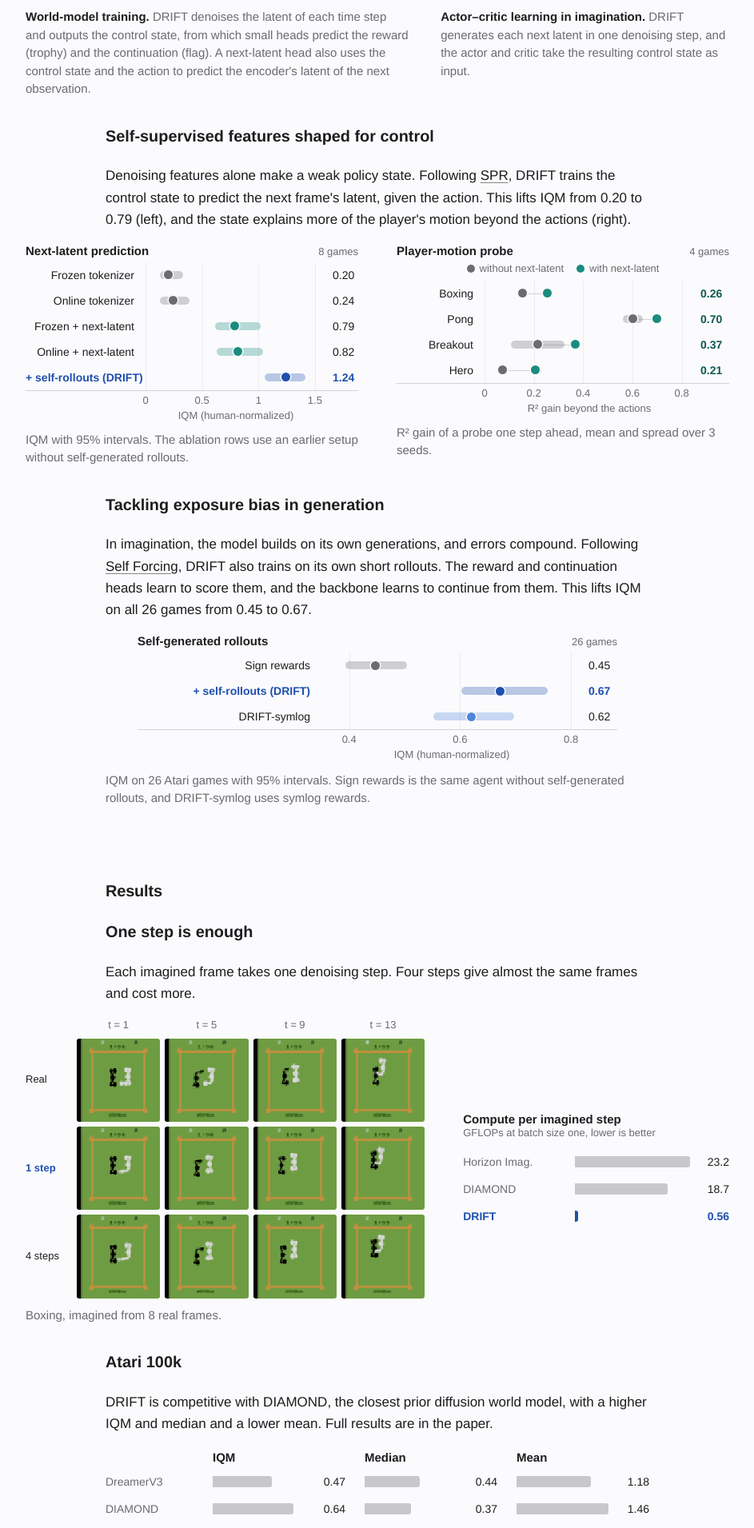
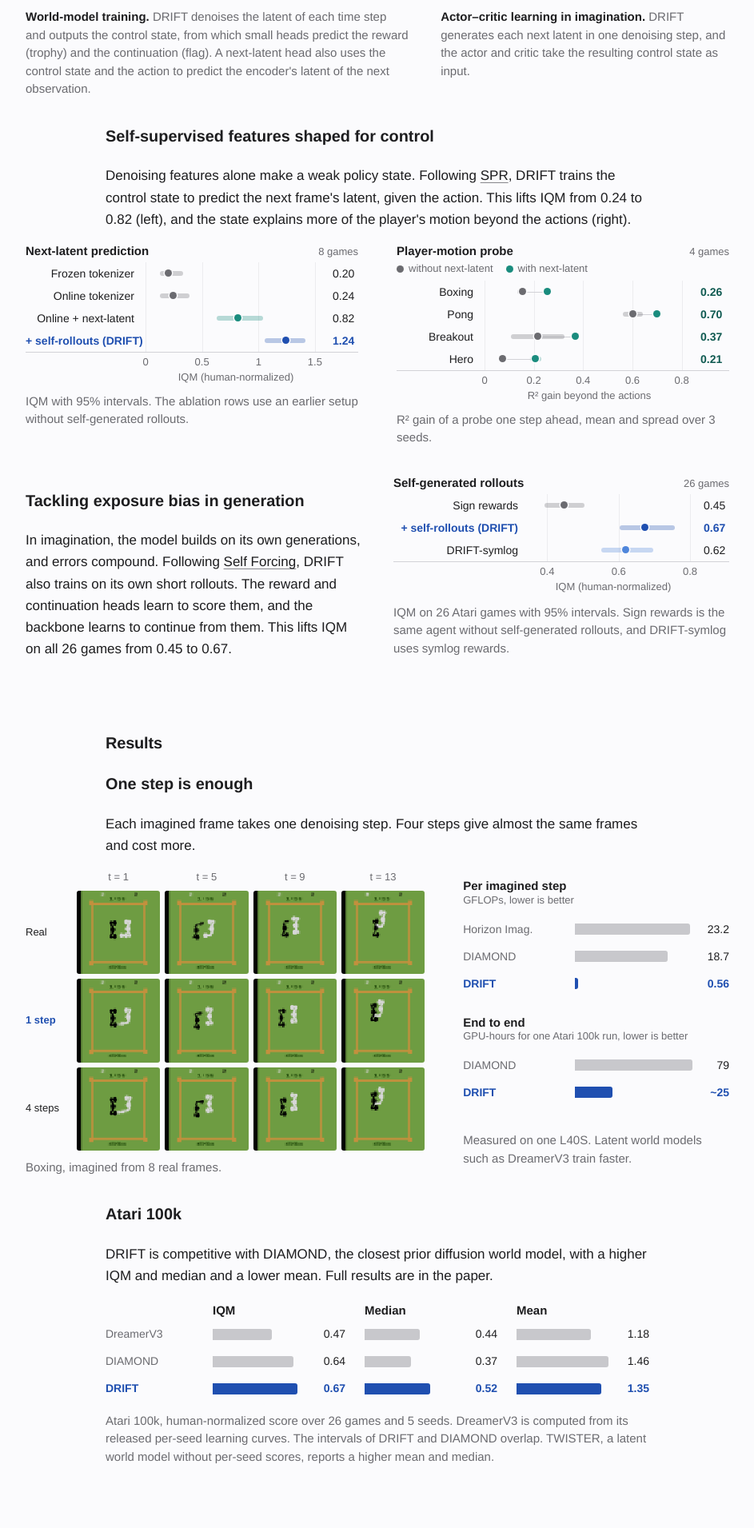
Before and after one commit to rabiulcste/rabiulcste.github.io, a Jekyll site: the page built from drift-world-model/index.html, in a window 1280 px wide. Shown: the part 2295-4206 px from the top of the page at 80% size, without its empty margins (168-1111 px from the left). Built offline with Jekyll 4.4.1, drawn with Linux system fonts in a browser that asks for light colours.

Commit message:
DRIFT page: thinner marks, standard legend, end-to-end compute, exposure-bias text beside plot

```diff
--- a/css/project.css
+++ b/css/project.css
@@ -233,13 +233,13 @@ footer.site a { color: var(--muted); text-decoration: none; }
 .drift-abl { max-width: 600px; margin: 0 auto; font-size: 14px; line-height: 1.3; color: var(--text); font-variant-numeric: tabular-nums; --c: var(--muted); }
 .drift-abl-head { display: flex; justify-content: space-between; align-items: baseline; font-size: 15px; font-weight: 600; margin-bottom: 4px; }
 .drift-abl-note { font-size: 13px; font-weight: 400; color: var(--muted); }
-.drift-abl-row { display: grid; grid-template-columns: 230px minmax(0, 1fr) 44px; align-items: center; height: 32px; }
+.drift-abl-row { display: grid; grid-template-columns: 230px minmax(0, 1fr) 44px; align-items: center; height: 28px; }
 .drift-abl-lab { padding-right: 14px; text-align: right; white-space: nowrap; }
 .drift-abl .lab-short { display: none; }
 .drift-abl-trk { position: relative; height: 100%; }
 .drift-abl-trk .gl { position: absolute; top: 0; bottom: 0; border-left: 1px solid var(--drift-grid); }
-.drift-abl-trk .band { position: absolute; top: 50%; height: 10px; margin-top: -5px; border-radius: 5px; background: var(--c); opacity: 0.3; }
-.drift-abl-trk .dot { position: absolute; top: 50%; width: 11px; height: 11px; margin: -5.5px 0 0 -5.5px; border-radius: 50%; background: var(--c); box-shadow: 0 0 0 1.5px var(--bg-page); }
+.drift-abl-trk .band { position: absolute; top: 50%; height: 6px; margin-top: -3px; border-radius: 3px; background: var(--c); opacity: 0.3; }
+.drift-abl-trk .dot { position: absolute; top: 50%; width: 9px; height: 9px; margin: -4.5px 0 0 -4.5px; border-radius: 50%; background: var(--c); box-shadow: 0 0 0 1.5px var(--bg-page); }
 .drift-abl-val { padding-left: 8px; }
 .drift-abl--nl { --c: var(--drift-teal); }
 .drift-abl--sf { --c: var(--drift); }
@@ -267,9 +267,9 @@ footer.site a { color: var(--muted); text-decoration: none; }
 .drift-probe .band { --c: var(--muted); }
 .drift-probe .band-w, .drift-probe .dot-w { --c: var(--drift-teal); }
 .drift-probe .drift-abl-val { color: var(--drift-teal-t); font-weight: 600; }
-.drift-probe-key { display: flex; gap: 20px; justify-content: center; margin-bottom: 6px; font-size: 13px; color: var(--muted); }
+.drift-probe-key { display: flex; gap: 20px; justify-content: flex-start; margin-bottom: 6px; font-size: 13px; color: var(--muted); }
 .drift-probe-key span { white-space: nowrap; }
-.drift-probe-key span::before { content: ""; display: inline-block; width: 10px; height: 10px; border-radius: 50%; margin-right: 6px; vertical-align: -1px; background: var(--muted); }
+.drift-probe-key span::before { content: ""; display: inline-block; width: 9px; height: 9px; border-radius: 50%; margin-right: 6px; vertical-align: -1px; background: var(--muted); }
 .drift-probe-key .k-w::before { background: var(--drift-teal); }
 /* Two result panels side by side (next-latent ablation, probe); stacked on phones. Panel (a) uses short labels here. */
 .drift-pair { display: grid; grid-template-columns: minmax(0, 1fr) minmax(0, 1fr); gap: 48px; align-items: start; }
@@ -277,11 +277,21 @@ footer.site a { color: var(--muted); text-decoration: none; }
 .drift-pair .drift-abl .lab-full { display: none; } .drift-pair .drift-abl .lab-short { display: inline; }
 .drift-pair .drift-abl:not(.drift-probe) .drift-abl-row { grid-template-columns: 150px minmax(0, 1fr) 40px; }
 .drift-pair .drift-abl:not(.drift-probe) .drift-abl-ax { padding-left: 150px; padding-right: 40px; }
-.drift-pair .drift-probe-key { justify-content: center; flex-wrap: wrap; gap: 4px 16px; }
+.drift-pair .drift-probe-key { justify-content: flex-start; flex-wrap: wrap; gap: 4px 16px; }
 .drift-pair--steps { grid-template-columns: minmax(0, 3fr) minmax(0, 2fr); align-items: center; }
 .drift-pair--steps .drift-frames .t1, .drift-pair--steps .drift-frames .t3, .drift-pair--steps .drift-frames .t5, .drift-pair--steps .drift-frames .t7 { display: none; }
 .drift-pair--steps .drift-frames-row { grid-template-columns: 58px repeat(4, minmax(0, 1fr)); }
 .drift-pair--steps .drift-frames, .drift-pair--steps .drift-bars--one { max-width: none; }
+.drift-compute { display: grid; gap: 22px; }
+.drift-compute .drift-bars--one { margin: 0; width: 100%; }
+.drift-abl--narrow { max-width: 440px; }
+.drift-abl--narrow .drift-abl-row { grid-template-columns: 170px minmax(0, 1fr) 40px; }
+.drift-abl--narrow .drift-abl-ax { padding-left: 170px; padding-right: 40px; }
+/* Text beside its plot on desktop; stacked on phones. */
+.drift-split { display: grid; grid-template-columns: minmax(0, 1fr) minmax(0, 1fr); gap: 40px; align-items: center; margin-block: 8px; }
+.drift-split p { margin-bottom: 0; }
+.drift-split > .fig { margin: 0; }
+.drift-split .drift-abl--narrow { max-width: none; }
 .drift-pair-cap { margin: 10px 0 0; color: var(--muted); font-size: var(--text-secondary); line-height: 1.5; }
 /* DRIFT clips: text-free video on a white canvas, labels drawn by the page in the canvas' blank strips. The Atari and Craftium
    grids come in a 4-column and a 2-column (phone) cut; only the one shown is loaded (preload none, played by the page script). */
@@ -296,6 +306,10 @@ footer.site a { color: var(--muted); text-decoration: none; }
     .drift-pair .drift-abl { max-width: none; }
     .drift-pair .drift-abl:not(.drift-probe) .drift-abl-row { grid-template-columns: 150px minmax(0, 1fr) 38px; }
     .drift-pair .drift-probe-key { font-size: 12px; }
+    .drift-split { grid-template-columns: minmax(0, 1fr); gap: 16px; }
+    .drift-split > .fig { padding: 0 12px; }
+    .drift-abl--narrow .drift-abl-row { grid-template-columns: 150px minmax(0, 1fr) 38px; }
+    .drift-abl--narrow .drift-abl-ax { padding-left: 150px; padding-right: 38px; }
     .drift-frames { max-width: calc(100% - 24px); gap: 5px; }
     .drift-frames-row { grid-template-columns: 54px repeat(4, minmax(0, 1fr)); gap: 5px; }
     .drift-frames .t1, .drift-frames .t3, .drift-frames .t5, .drift-frames .t7 { display: none; }
--- a/drift-world-model/index.html
+++ b/drift-world-model/index.html
@@ -303,15 +303,14 @@ bibtex: |
         <figcaption class="drift-steps wide"><p><strong>World-model training.</strong> DRIFT denoises the latent of each time step and outputs the control state, from which small heads predict the reward (trophy) and the continuation (flag). A next-latent head also uses the control state and the action to predict the encoder's latent of the next observation.</p><p><strong>Actor&ndash;critic learning in imagination.</strong> DRIFT generates each next latent in one denoising step, and the actor and critic take the resulting control state as input.</p></figcaption>
     </figure>
     <h3>Self-supervised features shaped for control</h3>
-    <p>Denoising features alone make a weak policy state. Following <a href="https://arxiv.org/abs/2007.05929">SPR</a>, DRIFT trains the control state to predict the next frame's latent, given the action. This lifts IQM from 0.20 to 0.79 (left), and the state explains more of the player's motion beyond the actions (right).</p>
+    <p>Denoising features alone make a weak policy state. Following <a href="https://arxiv.org/abs/2007.05929">SPR</a>, DRIFT trains the control state to predict the next frame's latent, given the action. This lifts IQM from 0.24 to 0.82 (left), and the state explains more of the player's motion beyond the actions (right).</p>
     <figure class="fig">
         <div class="drift-pair wide">
 <div>
-<div class="drift-abl" role="img" aria-label="IQM human-normalized score with 95% intervals on 8 Atari games: Frozen tokenizer 0.20 [0.13, 0.33], Online tokenizer 0.24 [0.13, 0.39], Frozen tokenizer + next-latent 0.79 [0.61, 1.02], Online tokenizer + next-latent 0.82 [0.63, 1.04], + self-rollouts (DRIFT) 1.24 [1.06, 1.41].">
+<div class="drift-abl" role="img" aria-label="IQM human-normalized score with 95% intervals on 8 Atari games: Frozen tokenizer 0.20 [0.13, 0.33], Online tokenizer 0.24 [0.13, 0.39], Online tokenizer + next-latent 0.82 [0.63, 1.04], + self-rollouts (DRIFT) 1.24 [1.06, 1.41].">
 <div class="drift-abl-head"><span>Next-latent prediction</span><span class="drift-abl-note">8 games</span></div>
 <div class="drift-abl-row drift-abl--base"><span class="drift-abl-lab"><span class="lab-full">Frozen tokenizer</span><span class="lab-short">Frozen tokenizer</span></span><span class="drift-abl-trk"><i class="gl" style="left:0.00%"></i><i class="gl" style="left:31.25%"></i><i class="gl" style="left:62.50%"></i><i class="gl" style="left:93.75%"></i><b class="band" style="left:7.91%;width:13.01%"></b><b class="dot" style="left:12.42%"></b></span><span class="drift-abl-val">0.20</span></div>
 <div class="drift-abl-row drift-abl--base"><span class="drift-abl-lab"><span class="lab-full">Online tokenizer</span><span class="lab-short">Online tokenizer</span></span><span class="drift-abl-trk"><i class="gl" style="left:0.00%"></i><i class="gl" style="left:31.25%"></i><i class="gl" style="left:62.50%"></i><i class="gl" style="left:93.75%"></i><b class="band" style="left:8.00%;width:16.38%"></b><b class="dot" style="left:15.11%"></b></span><span class="drift-abl-val">0.24</span></div>
-<div class="drift-abl-row drift-abl--nl"><span class="drift-abl-lab"><span class="lab-full">Frozen tokenizer + next-latent</span><span class="lab-short">Frozen + next-latent</span></span><span class="drift-abl-trk"><i class="gl" style="left:0.00%"></i><i class="gl" style="left:31.25%"></i><i class="gl" style="left:62.50%"></i><i class="gl" style="left:93.75%"></i><b class="band" style="left:38.38%;width:25.56%"></b><b class="dot" style="left:49.36%"></b></span><span class="drift-abl-val">0.79</span></div>
 <div class="drift-abl-row drift-abl--nl"><span class="drift-abl-lab"><span class="lab-full">Online tokenizer + next-latent</span><span class="lab-short">Online + next-latent</span></span><span class="drift-abl-trk"><i class="gl" style="left:0.00%"></i><i class="gl" style="left:31.25%"></i><i class="gl" style="left:62.50%"></i><i class="gl" style="left:93.75%"></i><b class="band" style="left:39.36%;width:25.68%"></b><b class="dot" style="left:51.13%"></b></span><span class="drift-abl-val">0.82</span></div>
 <div class="drift-abl-row drift-abl--sf"><span class="drift-abl-lab"><span class="lab-full">+ self-rollouts (DRIFT)</span><span class="lab-short">+ self-rollouts (DRIFT)</span></span><span class="drift-abl-trk"><i class="gl" style="left:0.00%"></i><i class="gl" style="left:31.25%"></i><i class="gl" style="left:62.50%"></i><i class="gl" style="left:93.75%"></i><b class="band" style="left:66.08%;width:22.30%"></b><b class="dot" style="left:77.66%"></b></span><span class="drift-abl-val">1.24</span></div>
 <div class="drift-abl-row drift-abl-ticks"><span></span><span class="drift-abl-trk"><i style="left:0.00%">0</i><i style="left:31.25%">0.5</i><i style="left:62.50%">1</i><i style="left:93.75%">1.5</i></span><span></span></div><div class="drift-abl-ax">IQM (human-normalized)</div></div>
@@ -330,10 +329,13 @@ bibtex: |
 </div>
         </div>
     </figure>
+    <div class="drift-split wide">
+<div>
     <h3>Tackling exposure bias in generation</h3>
     <p>In imagination, the model builds on its own generations, and errors compound. Following <a href="https://arxiv.org/abs/2506.08009">Self Forcing</a>, DRIFT also trains on its own short rollouts. The reward and continuation heads learn to score them, and the backbone learns to continue from them. This lifts IQM on all 26 games from 0.45 to 0.67.</p>
+</div>
     <figure class="fig">
-<div class="drift-abl" role="img" aria-label="IQM human-normalized score with 95% intervals on 26 Atari games: Sign rewards 0.45 [0.39, 0.50], + self-rollouts (DRIFT) 0.67 [0.60, 0.76], DRIFT-symlog 0.62 [0.55, 0.70].">
+<div class="drift-abl drift-abl--narrow" role="img" aria-label="IQM human-normalized score with 95% intervals on 26 Atari games: Sign rewards 0.45 [0.39, 0.50], + self-rollouts (DRIFT) 0.67 [0.60, 0.76], DRIFT-symlog 0.62 [0.55, 0.70].">
 <div class="drift-abl-head"><span>Self-generated rollouts</span><span class="drift-abl-note">26 games</span></div>
 <div class="drift-abl-row drift-abl--base"><span class="drift-abl-lab"><span class="lab-full">Sign rewards</span><span class="lab-short">Sign rewards</span></span><span class="drift-abl-trk"><i class="gl" style="left:10.64%"></i><i class="gl" style="left:53.19%"></i><i class="gl" style="left:95.74%"></i><b class="band" style="left:9.06%;width:23.91%"></b><b class="dot" style="left:20.67%"></b></span><span class="drift-abl-val">0.45</span></div>
 <div class="drift-abl-row drift-abl--sf"><span class="drift-abl-lab"><span class="lab-full">+ self-rollouts (DRIFT)</span><span class="lab-short">+ self-rollouts (DRIFT)</span></span><span class="drift-abl-trk"><i class="gl" style="left:10.64%"></i><i class="gl" style="left:53.19%"></i><i class="gl" style="left:95.74%"></i><b class="band" style="left:53.69%;width:32.98%"></b><b class="dot" style="left:68.71%"></b></span><span class="drift-abl-val">0.67</span></div>
@@ -341,6 +343,7 @@ bibtex: |
 <div class="drift-abl-row drift-abl-ticks"><span></span><span class="drift-abl-trk"><i style="left:10.64%">0.4</i><i style="left:53.19%">0.6</i><i style="left:95.74%">0.8</i></span><span></span></div><div class="drift-abl-ax">IQM (human-normalized)</div></div>
         <figcaption>IQM on 26 Atari games with 95% intervals. Sign rewards is the same agent without self-generated rollouts, and DRIFT-symlog uses symlog rewards.</figcaption>
     </figure>
+    </div>
 </section>
 
 <section id="results">
@@ -359,11 +362,18 @@ bibtex: |
 <p class="drift-pair-cap">Boxing, imagined from 8 real frames.</p>
 </div>
 <div>
-<div class="drift-bars drift-bars--one" role="img" aria-label="Compute per imagined step in GFLOPs: Horizon Imagination 23.2, DIAMOND 18.7, DRIFT 0.56."><div class="drift-bars-ttl">Compute per imagined step</div><div class="drift-bars-sub">GFLOPs at batch size one, lower is better</div>
+<div class="drift-compute">
+<div class="drift-bars drift-bars--one" role="img" aria-label="Compute per imagined step in GFLOPs: Horizon Imagination 23.2, DIAMOND 18.7, DRIFT 0.56."><div class="drift-bars-ttl">Per imagined step</div><div class="drift-bars-sub">GFLOPs, lower is better</div>
 <div class="drift-bar"><span class="drift-bar-lab">Horizon Imag.</span><span class="drift-bar-trk"><b style="width:96.7%"></b></span><span class="drift-bar-val">23.2</span></div>
 <div class="drift-bar"><span class="drift-bar-lab">DIAMOND</span><span class="drift-bar-trk"><b style="width:77.9%"></b></span><span class="drift-bar-val">18.7</span></div>
 <div class="drift-bar drift-bar--ours"><span class="drift-bar-lab">DRIFT</span><span class="drift-bar-trk"><b style="width:2.3%"></b></span><span class="drift-bar-val">0.56</span></div>
         </div>
+<div class="drift-bars drift-bars--one" role="img" aria-label="End-to-end training cost of one Atari 100k run in GPU-hours: DIAMOND 79, DRIFT about 25."><div class="drift-bars-ttl">End to end</div><div class="drift-bars-sub">GPU-hours for one Atari 100k run, lower is better</div>
+<div class="drift-bar"><span class="drift-bar-lab">DIAMOND</span><span class="drift-bar-trk"><b style="width:98.8%"></b></span><span class="drift-bar-val">79</span></div>
+<div class="drift-bar drift-bar--ours"><span class="drift-bar-lab">DRIFT</span><span class="drift-bar-trk"><b style="width:31.2%"></b></span><span class="drift-bar-val">~25</span></div>
+        </div>
+<p class="drift-pair-cap">Measured on one L40S. Latent world models such as DreamerV3 train faster.</p>
+</div>
 </div>
         </div>
     </figure>
```
